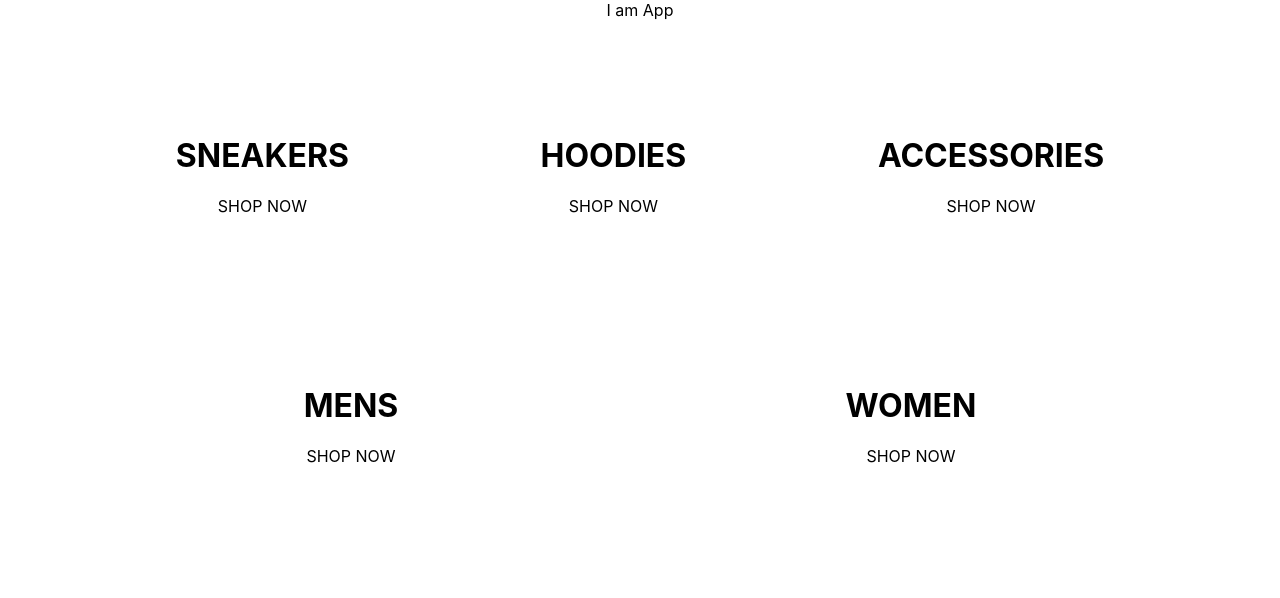
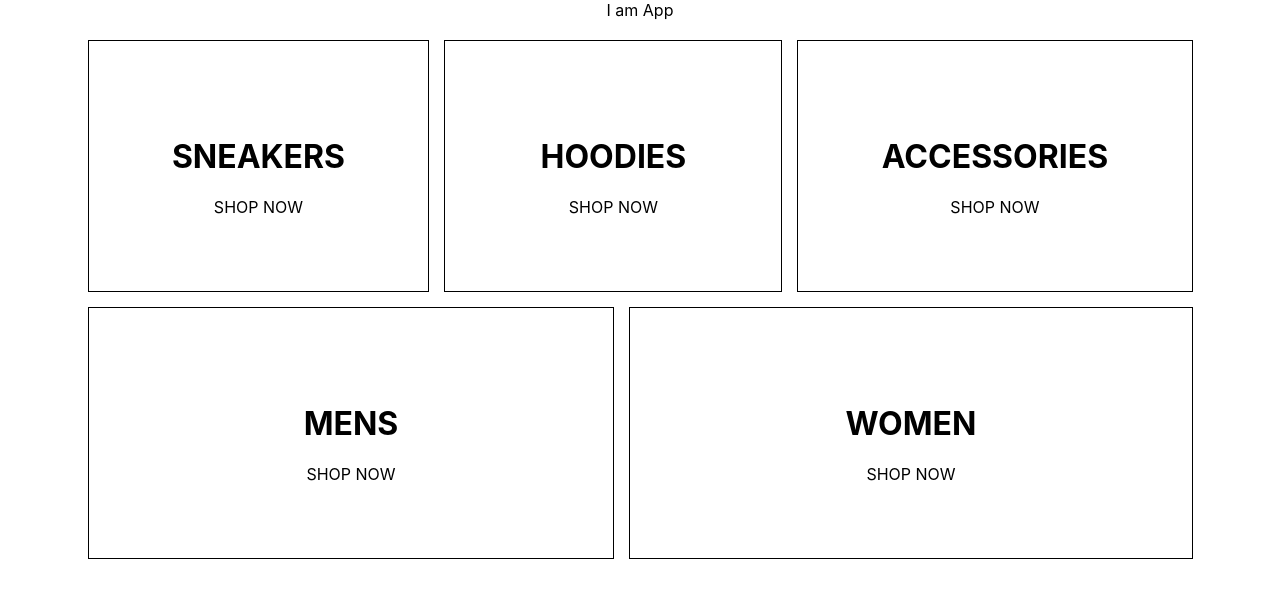
Before and after one commit to utevo/e-commerce, a React (Create React App) app: page / in a window 1280 px wide. Shown: the top 598 px of the page. Built offline with nearby package versions, Linux system fonts and the light colour scheme.

Commit message:
Add border to menu-item of the HomePage

```diff
--- a/src/components/homepage.scss
+++ b/src/components/homepage.scss
@@ -19,4 +19,6 @@
     flex: 1 1 auto;
     align-items: center;
     justify-content: center;
+    border: 1px solid black;
+    margin: 0 7.5px 15px;
 }
```
